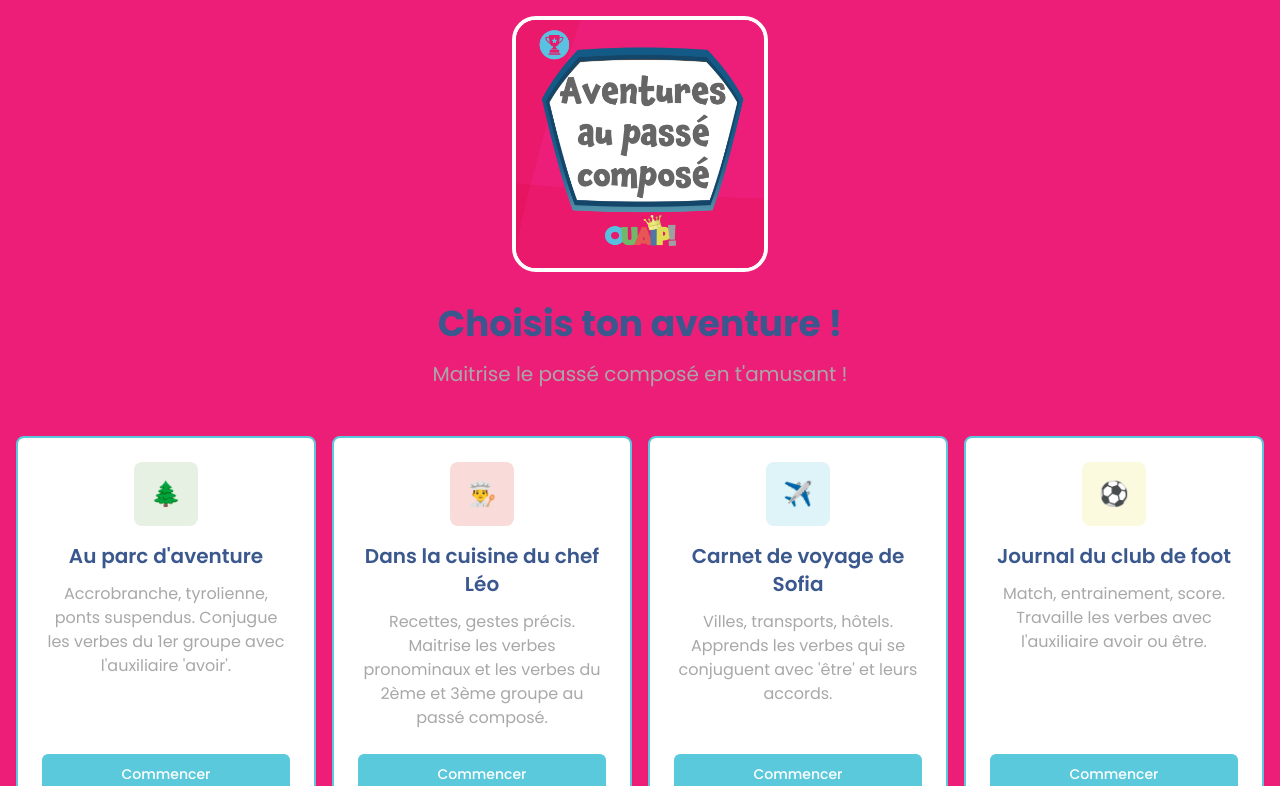
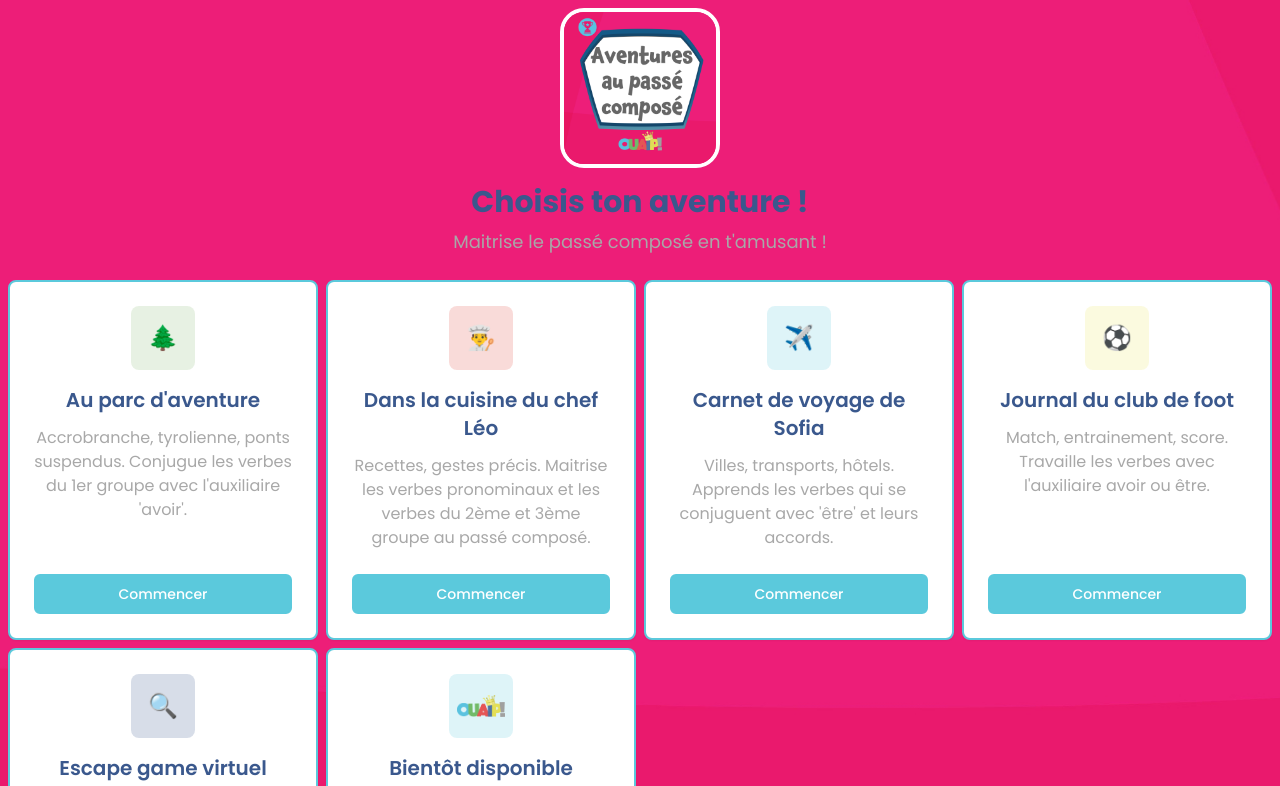
Before and after one commit to Benoit-Ouaip/ouai-pass-compose-trainer, a React (Vite) app: page / in a window 1280 px wide. Shown: the top 786 px of the page. Built offline with nearby package versions, Linux system fonts and the light colour scheme.

Commit message:
Ajuster la fenêtre et le contenu
Descendre la fenêtre et agrandir l'espace en adaptant le contenu.

```diff
--- a/src/components/Header.tsx
+++ b/src/components/Header.tsx
@@ -62,7 +62,7 @@ const Header = ({
     }
   };
   return <header className="w-full border-b-2 border-primary p-2 sm:p-4 shadow-sm bg-primary">
-      <div className="w-full flex items-center justify-between gap-2 px-4">
+      <div className="w-full flex items-center justify-between gap-2 px-2">
         <div className="flex items-center gap-2 sm:gap-4">
           {showBackButton && <Button variant="outline" onClick={onBackToHome} className="!border-2 !border-white !text-white hover:!bg-white/20 !bg-white/10 text-xs sm:text-sm px-2 sm:px-4" title="Retour à l'accueil">
               <span className="hidden sm:inline">← Accueil</span>
--- a/src/pages/Index.tsx
+++ b/src/pages/Index.tsx
@@ -48,21 +48,21 @@ const Index = () => {
       <BackgroundPreloader />
       {gameState !== 'home' && <Header onBackToHome={handleBackToHome} showBackButton={true} />}
 
-      <main className="w-full py-4 px-4">
+      <main className="w-full py-2 px-2">
         {gameState === 'home' && <div className="mx-auto">
-            <div className="text-center mb-12">
-              <div className="flex justify-center mb-8">
+            <div className="text-center mb-6">
+              <div className="flex justify-center mb-4">
                 <img
                   src="/lovable-uploads/4dc33fb2-4505-4f21-910a-ec986970c3f2.png"
                   alt="Aventures au passé composé"
-                  className="h-48 sm:h-64 w-auto border-4 border-white rounded-3xl"
+                  className="h-32 sm:h-40 w-auto border-4 border-white rounded-3xl"
                 />
               </div>
-              <h2 className="text-4xl font-bold text-ouaip-dark-blue mb-4">Choisis ton aventure !</h2>
-              <p className="text-xl text-muted-foreground">Maitrise le passé composé en t'amusant !</p>
+              <h2 className="text-3xl font-bold text-ouaip-dark-blue mb-2">Choisis ton aventure !</h2>
+              <p className="text-lg text-muted-foreground">Maitrise le passé composé en t'amusant !</p>
             </div>
 
-            <div className="grid md:grid-cols-2 lg:grid-cols-3 xl:grid-cols-4 2xl:grid-cols-6 gap-4 w-full">
+            <div className="grid md:grid-cols-2 lg:grid-cols-3 xl:grid-cols-4 2xl:grid-cols-6 gap-2 w-full">
               {scenarios.map(scenario => <div key={scenario.id} className="fade-in">
                   <ScenarioCard id={scenario.id} title={scenario.title} description={scenario.description} icon={scenario.icon} color={scenario.color} onSelect={handleScenarioSelect} />
                 </div>)}
```
